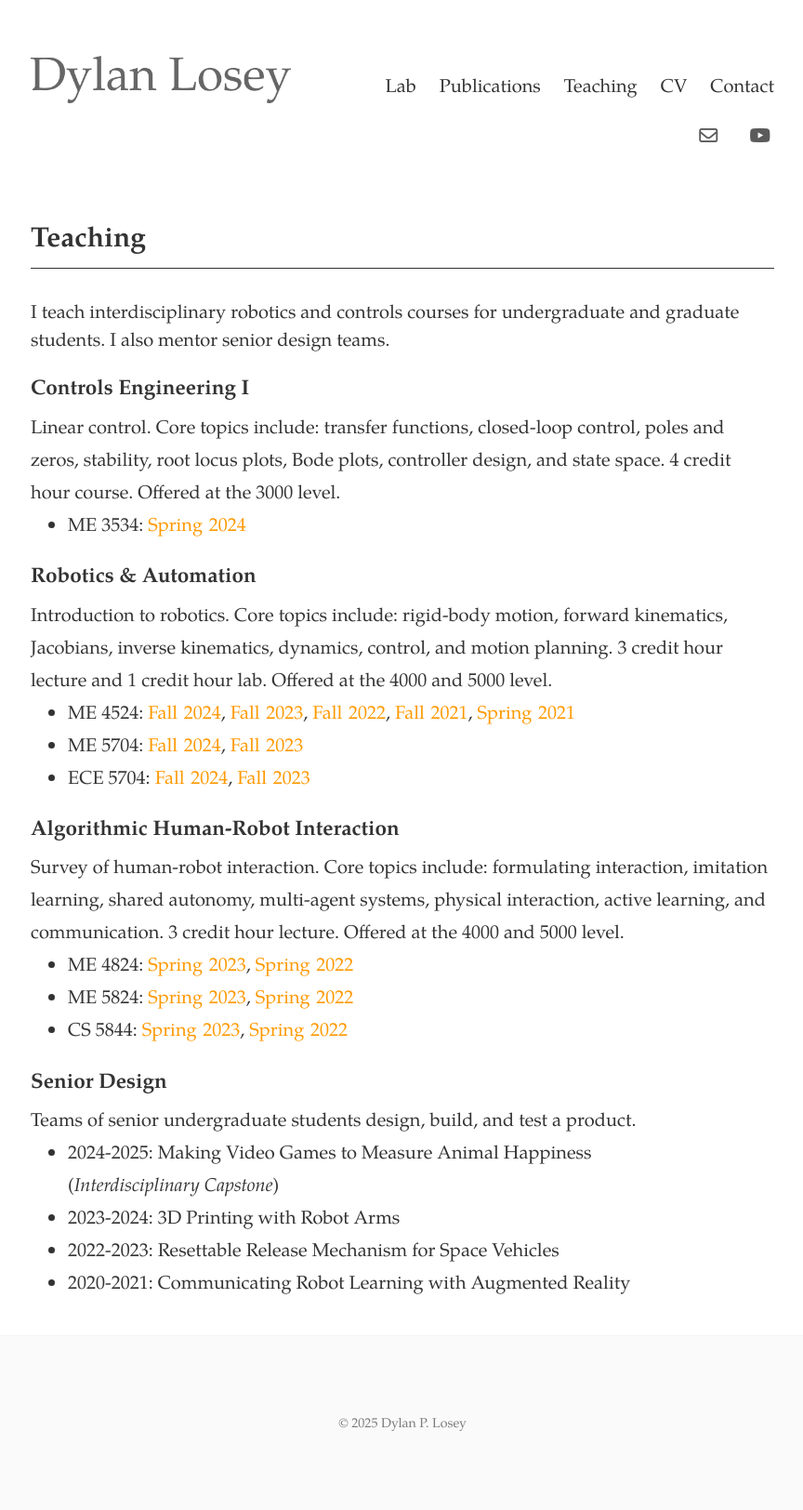
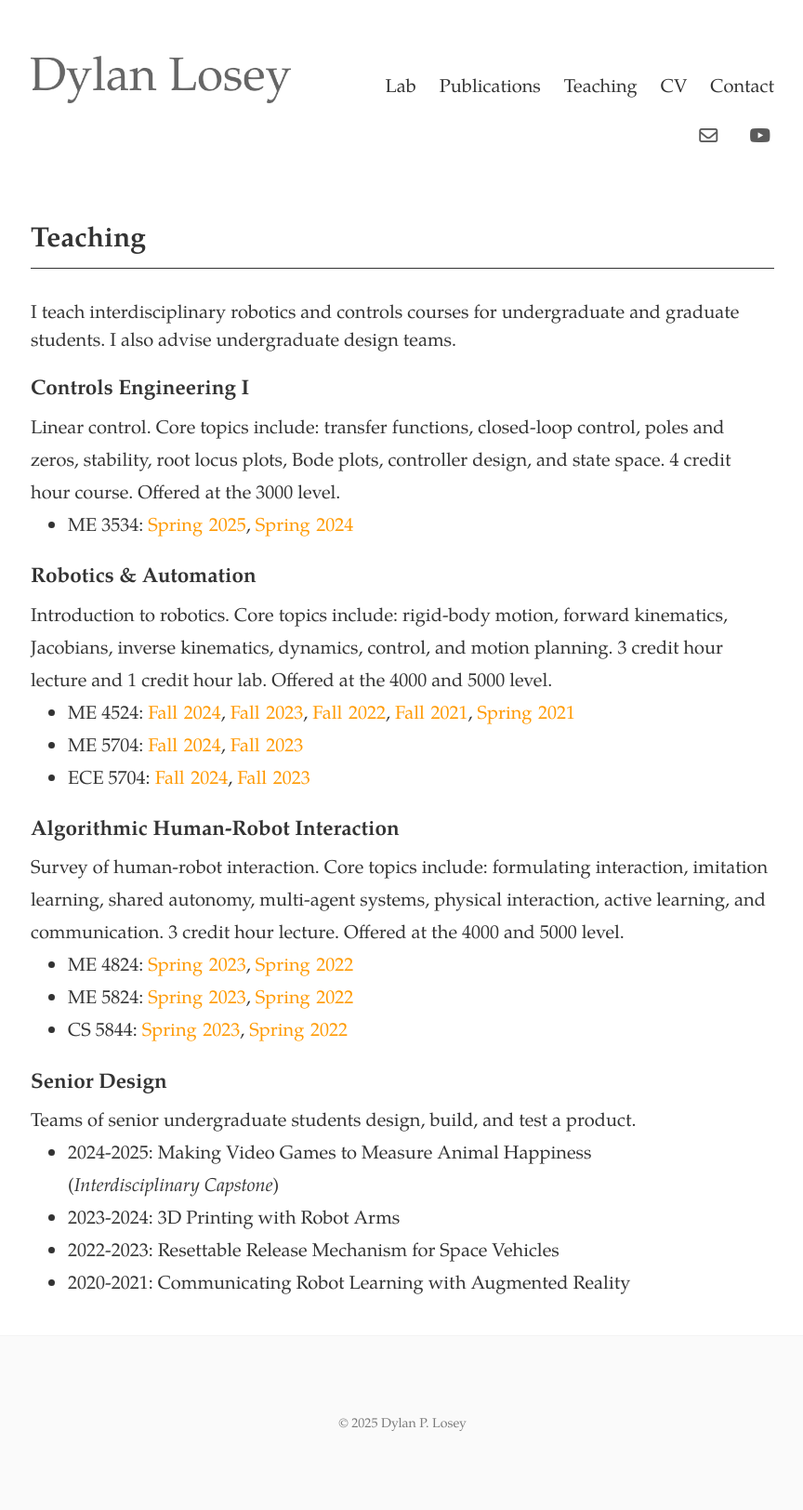
Before and after one commit to dylan-losey/dylan-losey.github.io, a Jekyll site: the page built from teaching.html, in a window 1280 px wide. Shown: the whole page at 93% size, without its empty margins (207-1071 px from the left). Built offline with Jekyll 4.4.1, drawn with Linux system fonts in a browser that asks for light colours; nearby versions of some CDN libraries.

Commit message:
teaching updates

```diff
--- a/teaching.html
+++ b/teaching.html
@@ -28,7 +28,7 @@ tags: teaching
 
 <p>
   I teach interdisciplinary robotics and controls courses for undergraduate and graduate students.
-  I also mentor senior design teams.
+  I also advise undergraduate design teams.
 </p>
 
 
@@ -39,6 +39,7 @@ Core topics include: transfer functions, closed-loop control, poles and zeros, s
 Offered at the 3000 level.
 <ul>
   <li>ME 3534:
+    <a class="link" href="{{ site.baseurl }} /pdfs/me3534_reviews/spring2025.pdf">Spring&nbsp;2025</a>,
     <a class="link" href="{{ site.baseurl }} /pdfs/me3534_reviews/spring2024.pdf">Spring&nbsp;2024</a>
   </li>
 </ul>
```
Also changed, not shown: 1 other file.
